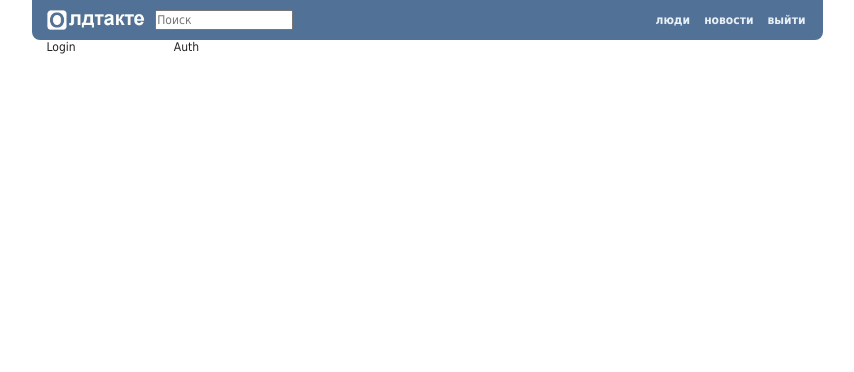
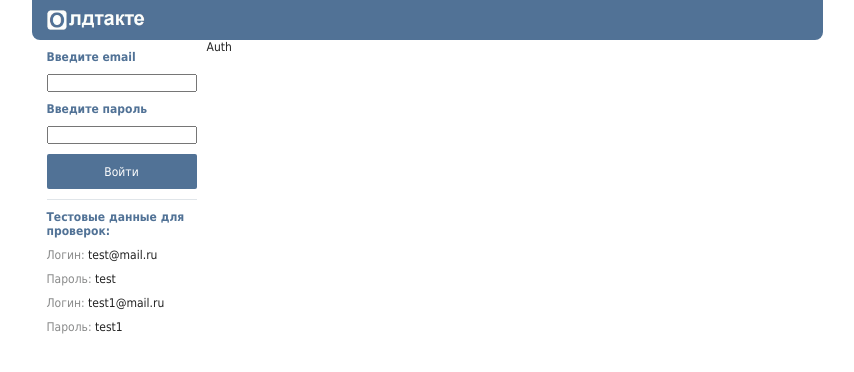
Before and after one commit to Aurtekh/social-network-frontend, a React (Create React App) app: page /auth in a window 1280 px wide. Shown: the top 372 px of the page, without its empty margins (213-1067 px from the left). Built offline with nearby package versions, Linux system fonts and the light colour scheme.

Commit message:
add component login

```diff
--- a/src/components/Header.jsx
+++ b/src/components/Header.jsx
@@ -2,7 +2,7 @@
 import logo from '../assets/img/logoOld.jpg';
 import { Link } from 'react-router-dom';
 
-const Header = () => {
+const Header = ({ pathname }) => {
   return (
     <header className="header">
       <div className="header__wrapper">
@@ -10,8 +10,9 @@
           <Link to={'/'} style={{ display: 'block', height: '20px' }}>
             <img className="header__logo" src={logo} alt="Олдтакте" />
           </Link>
-          <input type="search" placeholder="Поиск"></input>
+          {pathname !== '/auth' && <input type="search" placeholder="Поиск" />}
         </div>
+        {pathname !== '/auth' && (
           <div className="header__wrapper__right">
             <div className="header__nav">
               <Link to={'/search'} className="header__nav__link">
@@ -25,6 +26,7 @@
             </div>
             <div className="header__nav">выйти</div>
           </div>
+        )}
       </div>
     </header>
   );
--- a/src/components/Login.jsx
+++ b/src/components/Login.jsx
@@ -1,5 +1,27 @@
 import React from 'react';
 
 export const Login = () => {
-  return <div>Login</div>;
+  return (
+    <div className="login">
+      <div className="login__text">Введите email</div>
+      <input type="text" name="email" />
+      <div className="login__text">Введите пароль</div>
+      <input type="password" />
+      <button className="login__button">Войти</button>
+      <div className="line-gray"></div>
+      <div className="login__text">Тестовые данные для проверок:</div>
+      <div>
+        <span className="login__grayText">Логин:</span> test@mail.ru
+      </div>
+      <div>
+        <span className="login__grayText">Пароль:</span> test
+      </div>
+      <div>
+        <span className="login__grayText">Логин:</span> test1@mail.ru
+      </div>
+      <div>
+        <span className="login__grayText">Пароль:</span> test1
+      </div>
+    </div>
+  );
 };
--- a/src/layouts/MainLayout.jsx
+++ b/src/layouts/MainLayout.jsx
@@ -9,7 +9,7 @@
 
   return (
     <div className="wrapper">
-      <Header />
+      <Header pathname={pathname} />
       <div className="content">
         {pathname === '/auth' ? <Login /> : <Sidebar />}
         <Outlet />
--- a/src/scss/components/_all.scss
+++ b/src/scss/components/_all.scss
@@ -1,2 +1,3 @@
 @import './header';
 @import './sidebar';
+@import './login';
--- /dev/null
+++ b/src/scss/components/_login.scss
@@ -0,0 +1,31 @@
+@import '../variables';
+
+.login {
+  display: flex;
+  flex-direction: column;
+  gap: 10px;
+  padding: 10px 0px;
+
+  &__text {
+    color: $blue;
+    font-weight: 600;
+  }
+
+  &__button {
+    cursor: pointer;
+    width: 150px;
+    height: 35px;
+    color: #fff;
+    background: $blue;
+    border: none;
+    border-radius: 2px;
+
+    &:hover {
+      filter: brightness(110%);
+    }
+  }
+
+  &__grayText {
+    color: #898a8a;
+  }
+}
--- a/src/scss/pages/_all.scss
+++ b/src/scss/pages/_all.scss
@@ -3,3 +3,4 @@
 @import './friends';
 @import './news';
 @import './search';
+@import './auth';
--- /dev/null
+++ b/src/scss/pages/_auth.scss
@@ -0,0 +1 @@
+@import '../variables';
```
Lines whose indentation alone changed are shown as unchanged.
